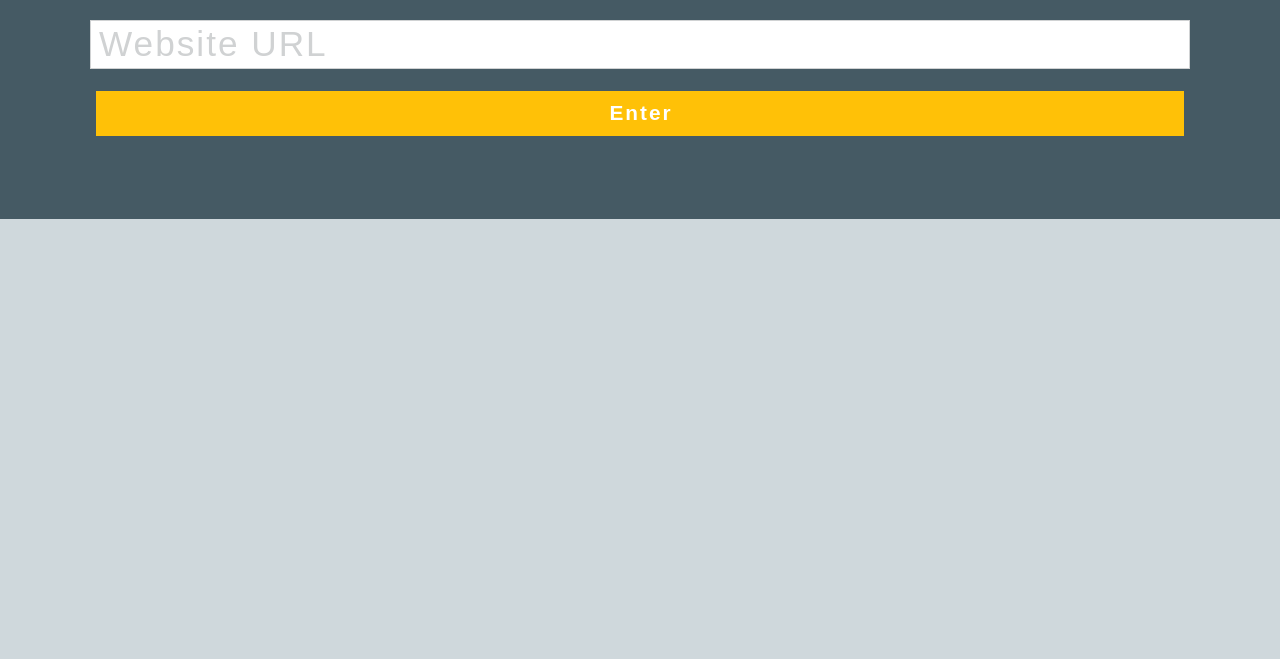
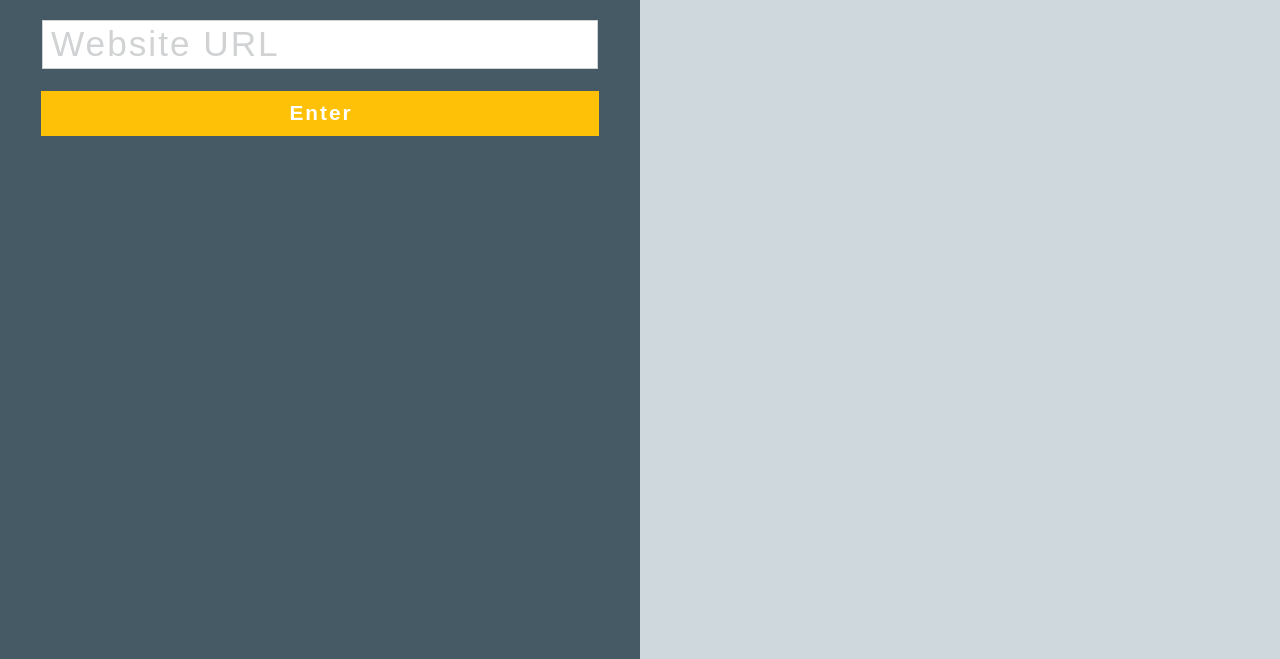
Before and after one commit to hannahbare/1801-linked-list, a plain HTML site: page index.html in a window 1280 px wide. Shown: the part 141-800 px from the top of the page. Drawn offline with nearby package versions, Linux system fonts and the light colour scheme.

Commit message:
Impliment desktop layout for responsiveness

```diff
--- a/main.css
+++ b/main.css
@@ -58,6 +58,7 @@ img {
  color: #fff;
  font-size: 1.3rem;
  font-weight: 800;
+ width: 87.05%;
 }
 
 #input-submit:hover {
@@ -119,3 +120,43 @@ a:hover {
 .read {
   color: #f05a28;
 }
+
+/*__-----_______-------_______------_____----*/
+
+@media (min-width: 720px) {
+
+
+
+  main {
+    /*position: relative;*/
+    height: 100vh;
+    width: 50%;
+  }
+
+  section {
+    position: absolute;
+    top: 0;
+    right: 0;
+    height: 100vh;
+    width: 50%;
+  }
+
+
+
+
+}
+
+
+
+
+
+
+
+
+  /*query landscape
+
+ 'main' contents centered landscape.
+
+increase padding 100%
+
+logo increases in size 125%*/
```
